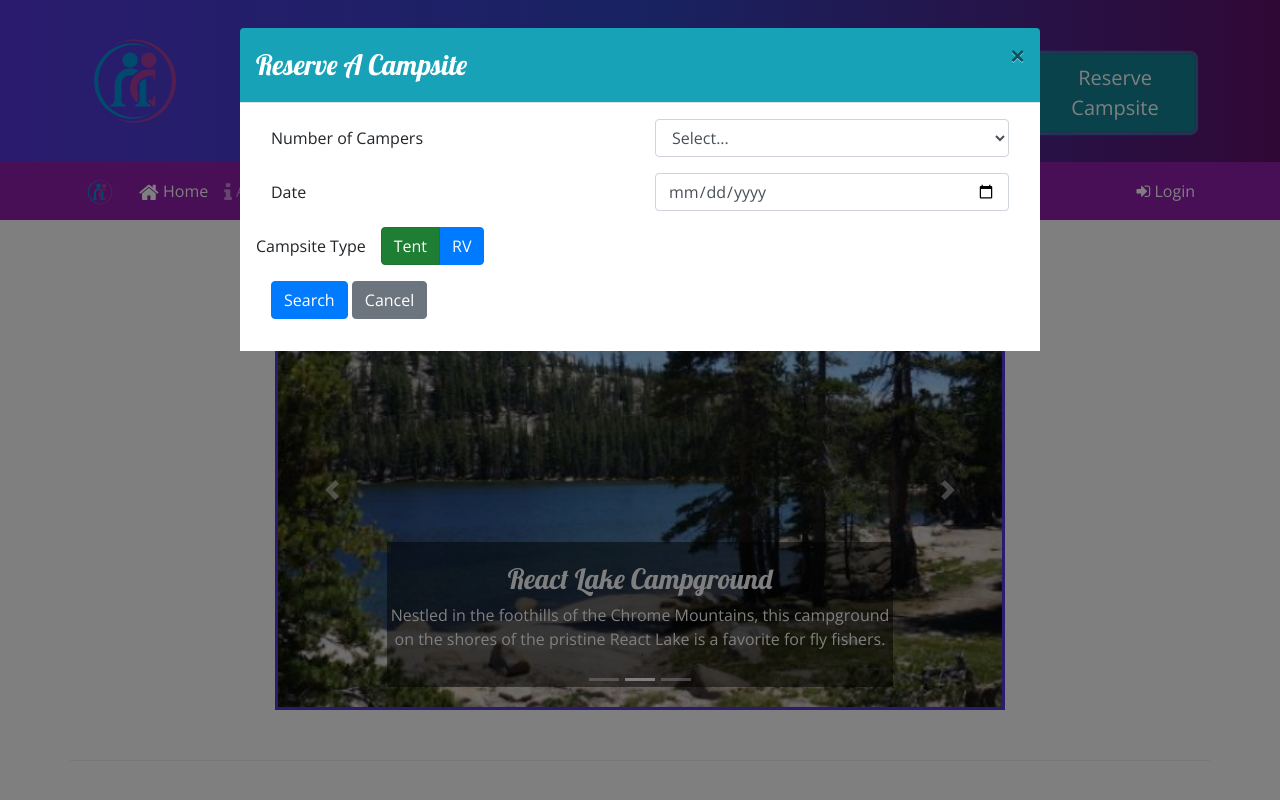
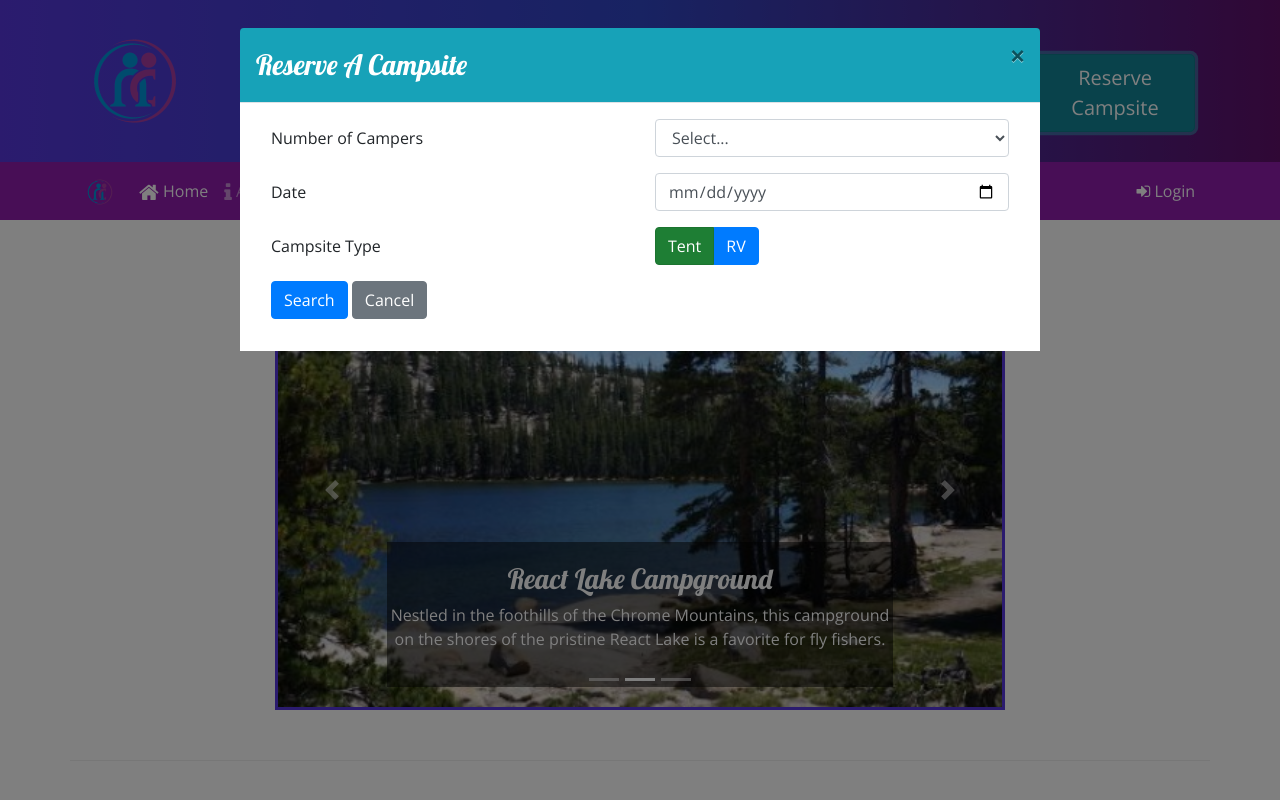
Before and after one commit to Jr-rojas/Nucampsite, a website: page index.html in a window 1280 px wide. Both pictures are taken after a click on the button "Reserve Campsite". Shown: the top 800 px of the page. Drawn offline with nearby package versions, Linux system fonts and the light colour scheme.

Commit message:
Workshop3 Assignment

```diff
--- a/index.html
+++ b/index.html
@@ -70,8 +70,8 @@
                             </div>
                         </div>
                         <div class="form-group row">
-                            <label class="col-form-label">Campsite Type</label>
-                            <div class="col-2 btn-group btn-group-toggle" data-toggle="button">
+                            <label class="col-form-label col-sm-6">Campsite Type</label>
+                            <div class="col col-2 btn-group btn-group-toggle" data-toggle="buttons">
                                 <label class="btn btn-success active">
                                     <input type="radio" name="siteType" id="siteTent" value="tent" autocomplete="off"
                                         checked> Tent
@@ -83,7 +83,7 @@
                         </div>
                         <div class="form-group row">
                             <div class="col">
-                                <button type="Submit" class="btn btn-primary">Search</button>
+                                <button type="submit" class="btn btn-primary">Search</button>
                                 <button type="button" class="btn btn-secondary" data-dissmiss="modal">Cancel</button>
                             </div>
                         </div>
```
